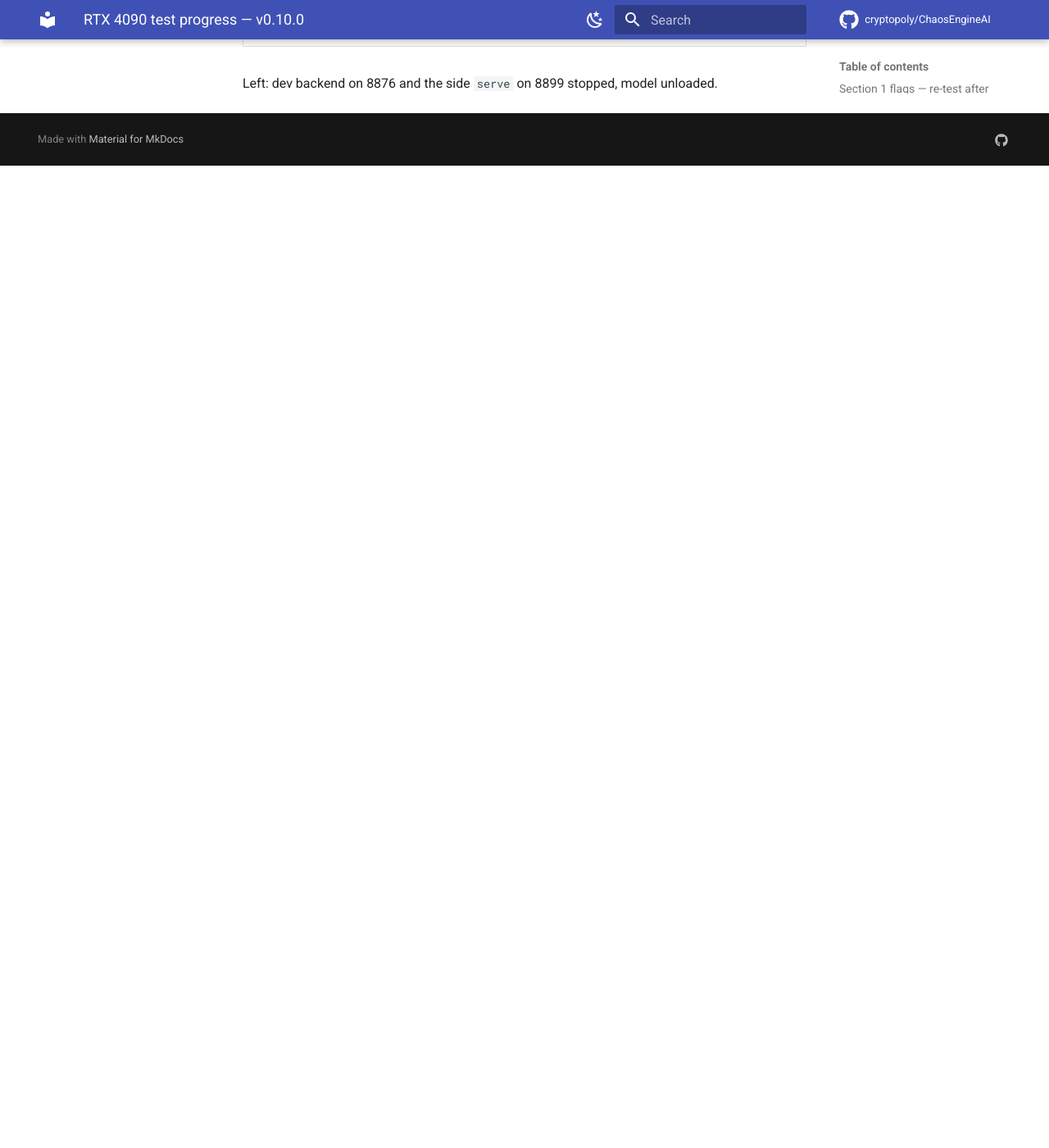
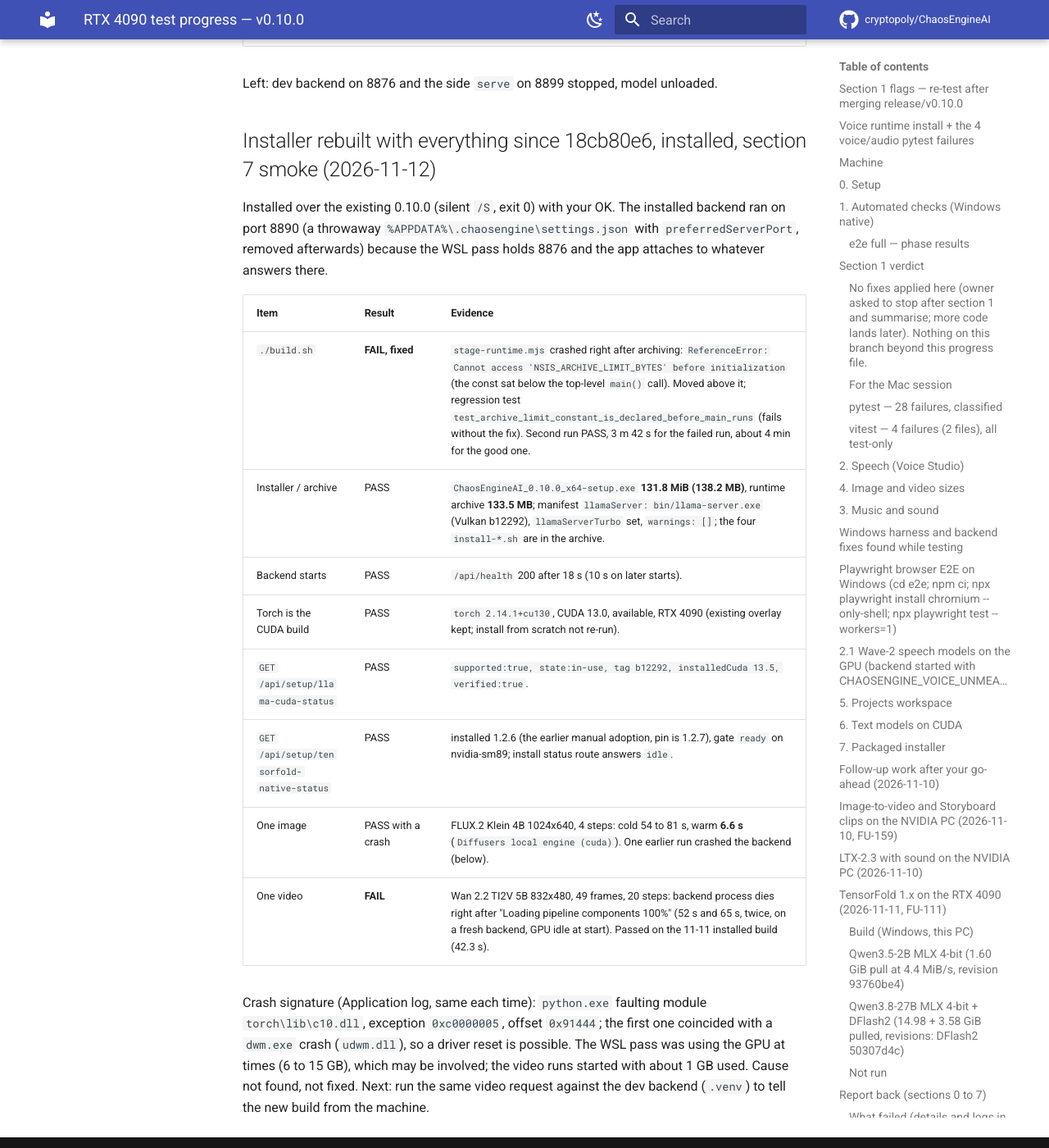
Before and after one commit to cryptopoly/ChaosEngineAI, an MkDocs documentation site: the page built from docs/progress/rtx4090-progress.md, in a window 1280 px wide and 1400 px high, scrolled down 69327 px. Shown: the whole window at 82% size. Built offline with MkDocs 1.6.1 and Material for MkDocs 9.7.7, drawn with Linux system fonts in a browser that asks for light colours; comment, search, counter and statistics services are not loaded; before the commit the page ends 69529 px from its top, so only the background shows below that.

Commit message:
docs(progress): installer rebuilt and installed, section 7 smoke: build fix, video generation crashes the installed backend

```diff
--- a/docs/progress/rtx4090-progress.md
+++ b/docs/progress/rtx4090-progress.md
@@ -1031,3 +1031,21 @@
 | Registry/routing/setup/engine/native tests | PASS | 5 files, no failures (skips are macOS-only) |
 
 Left: dev backend on 8876 and the side `serve` on 8899 stopped, model unloaded.
+
+
+## Installer rebuilt with everything since 18cb80e6, installed, section 7 smoke (2026-11-12)
+
+Installed over the existing 0.10.0 (silent `/S`, exit 0) with your OK. The installed backend ran on port 8890 (a throwaway `%APPDATA%\.chaosengine\settings.json` with `preferredServerPort`, removed afterwards) because the WSL pass holds 8876 and the app attaches to whatever answers there.
+
+| Item | Result | Evidence |
+|---|---|---|
+| `./build.sh` | **FAIL, fixed** | `stage-runtime.mjs` crashed right after archiving: `ReferenceError: Cannot access 'NSIS_ARCHIVE_LIMIT_BYTES' before initialization` (the const sat below the top-level `main()` call). Moved above it; regression test `test_archive_limit_constant_is_declared_before_main_runs` (fails without the fix). Second run PASS, 3 m 42 s for the failed run, about 4 min for the good one. |
+| Installer / archive | PASS | `ChaosEngineAI_0.10.0_x64-setup.exe` **131.8 MiB (138.2 MB)**, runtime archive **133.5 MB**; manifest `llamaServer: bin/llama-server.exe` (Vulkan b12292), `llamaServerTurbo` set, `warnings: []`; the four `install-*.sh` are in the archive. |
+| Backend starts | PASS | `/api/health` 200 after 18 s (10 s on later starts). |
+| Torch is the CUDA build | PASS | `torch 2.14.1+cu130`, CUDA 13.0, available, RTX 4090 (existing overlay kept; install from scratch not re-run). |
+| `GET /api/setup/llama-cuda-status` | PASS | `supported:true, state:in-use, tag b12292, installedCuda 13.5, verified:true`. |
+| `GET /api/setup/tensorfold-native-status` | PASS | installed 1.2.6 (the earlier manual adoption, pin is 1.2.7), gate `ready` on nvidia-sm89; install status route answers `idle`. |
+| One image | PASS with a crash | FLUX.2 Klein 4B 1024x640, 4 steps: cold 54 to 81 s, warm **6.6 s** (`Diffusers local engine (cuda)`). One earlier run crashed the backend (below). |
+| One video | **FAIL** | Wan 2.2 TI2V 5B 832x480, 49 frames, 20 steps: backend process dies right after "Loading pipeline components 100%" (52 s and 65 s, twice, on a fresh backend, GPU idle at start). Passed on the 11-11 installed build (42.3 s). |
+
+Crash signature (Application log, same each time): `python.exe` faulting module `torch\lib\c10.dll`, exception `0xc0000005`, offset `0x91444`; the first one coincided with a `dwm.exe` crash (`udwm.dll`), so a driver reset is possible. The WSL pass was using the GPU at times (6 to 15 GB), which may be involved; the video runs started with about 1 GB used. Cause not found, not fixed. Next: run the same video request against the dev backend (`.venv`) to tell the new build from the machine.
```
